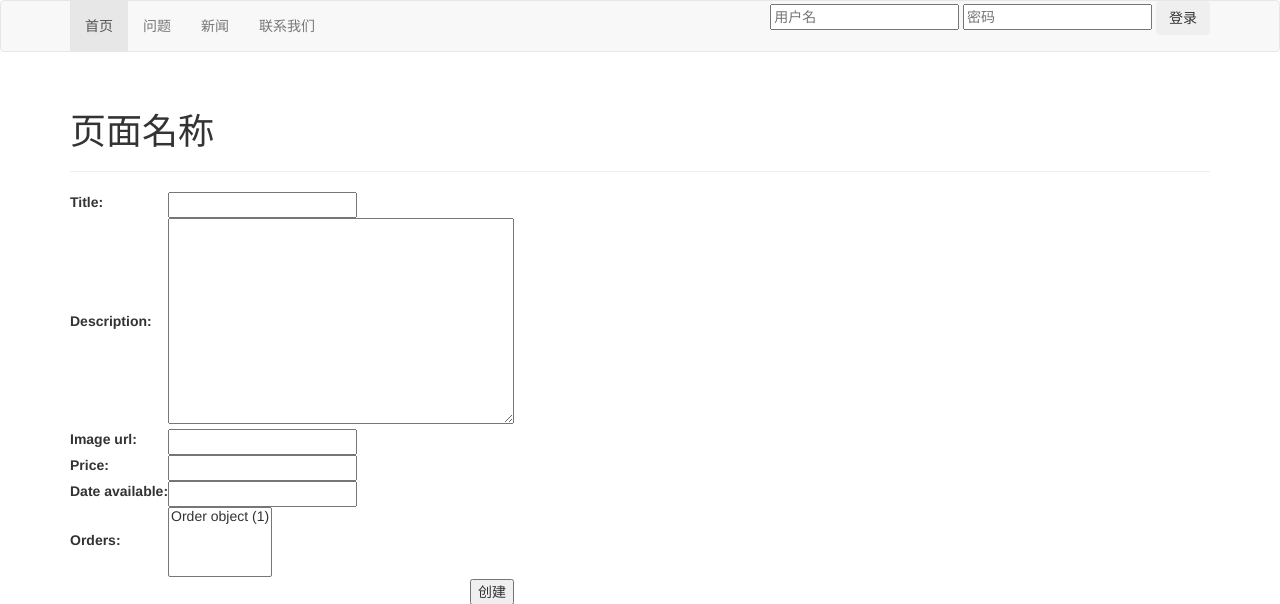
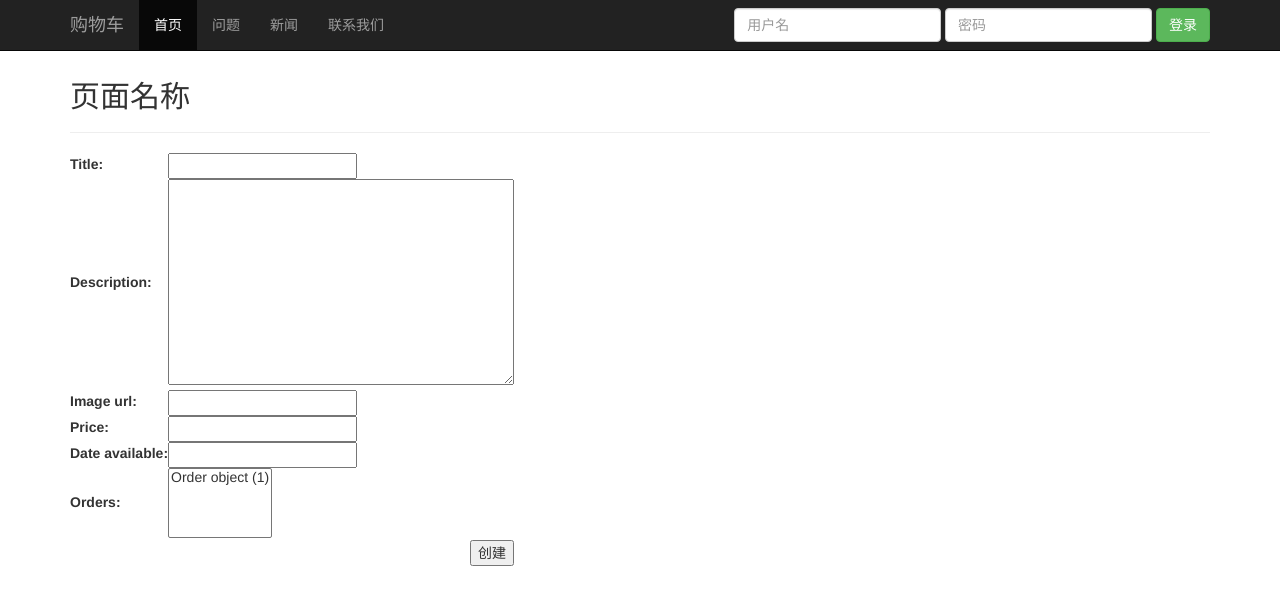
Before and after one commit to onlyanyz/mysite, a Django app: page /depotapp/product/create/ in a window 1280 px wide. Shown: the top 604 px of the page. Run offline with Django 3.2, Linux system fonts and the light colour scheme; data comes from the database, SQL or seed files in the repository; both versions use the stored data as it was after the commit; parts of the project's set-up code (start-up, migrations or seed data) failed here and were passed over; some libraries are stand-ins or nearby versions.

Commit message:
修改base2 UI

```diff
--- a/templates/base2.html
+++ b/templates/base2.html
@@ -21,10 +21,52 @@
     </title>
 </head>
 <body>
-    <div class="navbar navbar-default">
-        <div class="fill">
-            <div class="container">
+{#    <nav class="navbar navbar-inverse navbar-fixed-top">#}
+{#        <div class="fill">#}
+{#            <div class="container">#}
 {#                <a class="brand" href="#">Depot</a>#}
+{#                <ul class="nav navbar-nav">#}
+{#                    <li class="active">#}
+{#                        <a href="#">首页</a>#}
+{#                    </li>#}
+{#                    <li>#}
+{#                        <a href="#about">问题</a>#}
+{#                    </li>#}
+{#                    <li>#}
+{#                        <a href="#news">新闻</a>#}
+{#                    </li>#}
+{#                    <li>#}
+{#                        <a href="#contact">联系我们</a>#}
+{#                    </li>#}
+{#                </ul>#}
+{#                {% if request.user.is_authenticated %}#}
+{#                    <div class="pull-right">#}
+{#                        <a href="#">欢迎您:{{ request.user }}</a>#}
+{#                        <a class="btn btn-danger small" href="{% url 'apps.depotapp.views.logout_view' %}">注销</a>#}
+{#                    </div>#}
+{#                {% else %}#}
+{#                    <form action="{% url 'apps.depotapp.views.login_view' %}" method="post" class="pull-right">#}
+{#                        {% csrf_token %}#}
+{#                        <input name="username" class="input-small" type="text" placeholder="用户名">#}
+{#                        <input name='password' class="input-small" type="password" placeholder="密码">#}
+{#                        <button class="btn" type="submit">登录</button>#}
+{#                    </form>#}
+{#                {% endif %}#}
+{#            </div>#}
+{#        </div>#}
+{#    </nav>#}
+    <nav class="navbar navbar-inverse navbar-fixed-top">
+        <div class="container">
+            <div class="navbar-header">
+                <button type="button" class="navbar-toggle collapsed" data-toggle="collapse" data-target="#navbar" aria-expanded="false" aria-controls="navbar">
+                    <span class="sr-only">Toggle navigation</span>
+                    <span class="icon-bar"></span>
+                    <span class="icon-bar"></span>
+                    <span class="icon-bar"></span>
+                </button>
+                <a class="navbar-brand" href="#">购物车</a>
+            </div>
+            <div id="navbar" class="collapse navbar-collapse">
                 <ul class="nav navbar-nav">
                     <li class="active">
                         <a href="#">首页</a>
@@ -45,20 +87,32 @@
                         <a class="btn btn-danger small" href="{% url 'apps.depotapp.views.logout_view' %}">注销</a>
                     </div>
                 {% else %}
-                    <form action="{% url 'apps.depotapp.views.login_view' %}" method="post" class="pull-right">
-                        {% csrf_token %}
-                        <input name="username" class="input-small" type="text" placeholder="用户名">
-                        <input name='password' class="input-small" type="password" placeholder="密码">
-                        <button class="btn" type="submit">登录</button>
-                    </form>
+{#                    <form action="{% url 'apps.depotapp.views.login_view' %}" method="post" class="pull-right">#}
+{#                        {% csrf_token %}#}
+{#                        <input name="username" class="input-small" type="text" placeholder="用户名">#}
+{#                        <input name='password' class="input-small" type="password" placeholder="密码">#}
+{#                        <button class="btn" type="submit">登录</button>#}
+{#                    </form>#}
+
+                    <div id="navbar" class="navbar-collapse collapse">
+                        <form class="navbar-form navbar-right" action="{% url 'apps.depotapp.views.login_view' %}" method="post">
+                            {% csrf_token %}
+                            <div class="form-group">
+                                <input name="username" class="form-control" type="text" placeholder="用户名">
+                                <input name='password' class="form-control" type="password" placeholder="密码">
+                            </div>
+                            <button type="submit" class="btn btn-success">登录</button>
+                        </form>
+                    </div>
                 {% endif %}
             </div>
         </div>
-    </div>
+    </nav>
     <div class="container">
         <div class="content">
             <div class="page-header">
-                <h1>{% block pagename %}页面名称{% endblock %}</h1>
+                <br/>
+                <h2>{% block pagename %}页面名称{% endblock %}</h2>
             </div>
             {% block content %}
             {% endblock %}
```
Also changed, not shown: db.sqlite3, 1 other file.
